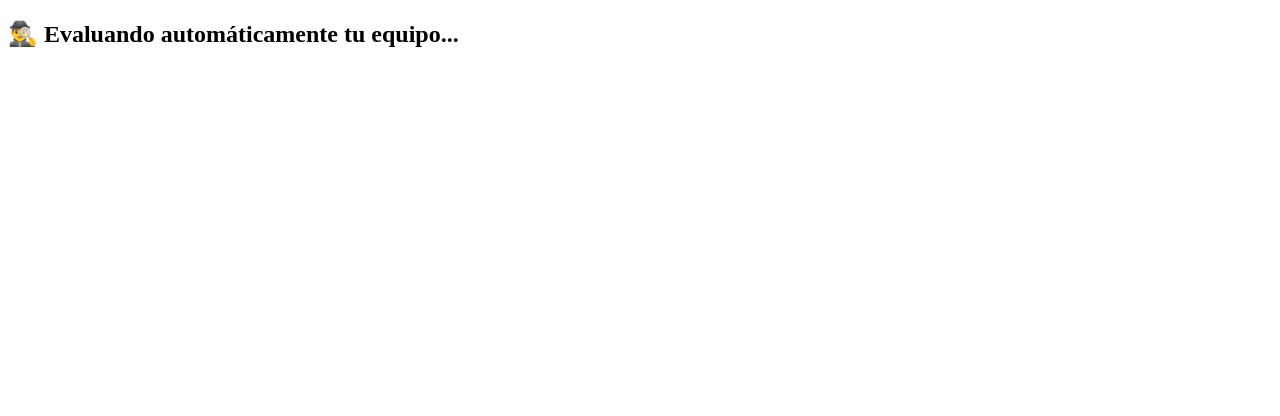
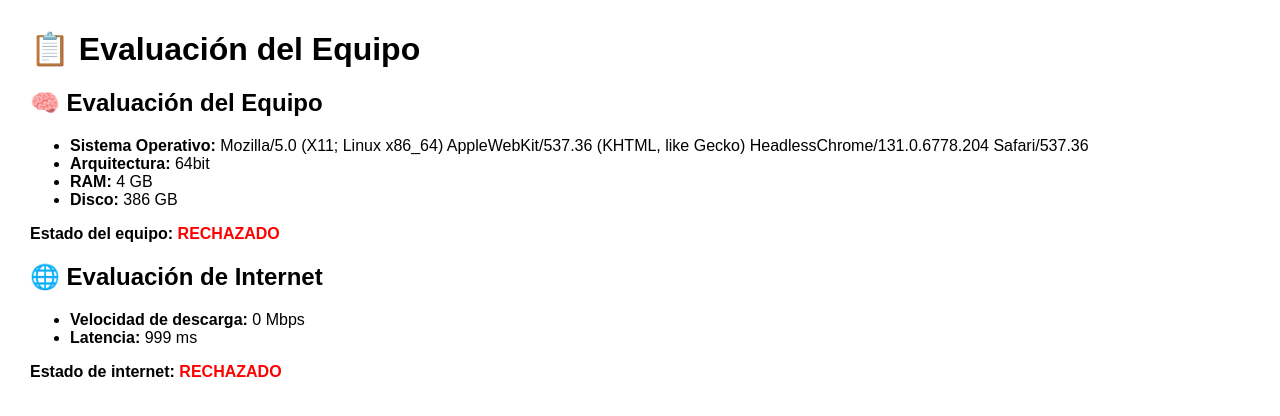
Before and after one commit to favellaneda1993/validador-web, a Flask app: page / in a window 1280 px wide. Shown: the top 416 px of the page. Run offline with Flask 3, Linux system fonts and the light colour scheme.

Commit message:
Update index.html

```diff
--- a/templates/index.html
+++ b/templates/index.html
@@ -2,59 +2,114 @@
 <html lang="es">
 <head>
   <meta charset="UTF-8">
-  <title>Validador Web</title>
+  <title>Evaluación del Equipo</title>
+  <style>
+    body { font-family: Arial; margin: 30px; }
+    .aprobado { color: green; font-weight: bold; }
+    .rechazado { color: red; font-weight: bold; }
+  </style>
+</head>
+<body>
+  <h1>📋 Evaluación del Equipo</h1>
+  <p id="estado">Cargando evaluación...</p>
+
+  <div id="resultado" style="display:none;">
+    <h2>🧠 Evaluación del Equipo</h2>
+    <ul>
+      <li><strong>Sistema Operativo:</strong> <span id="so"></span></li>
+      <li><strong>Arquitectura:</strong> <span id="arquitectura"></span></li>
+      <li><strong>RAM:</strong> <span id="ram"></span> GB</li>
+      <li><strong>Disco:</strong> <span id="disco"></span> GB</li>
+    </ul>
+    <p><strong>Estado del equipo:</strong> <span id="estado_equipo"></span></p>
+
+    <h2>🌐 Evaluación de Internet</h2>
+    <ul>
+      <li><strong>Velocidad de descarga:</strong> <span id="descarga"></span> Mbps</li>
+      <li><strong>Latencia:</strong> <span id="latencia"></span> ms</li>
+    </ul>
+    <p><strong>Estado de internet:</strong> <span id="estado_internet"></span></p>
+  </div>
+
   <script>
-document.addEventListener("DOMContentLoaded", async () => {
-    const hardware = {
-        sistema: navigator.userAgent,
-        arquitectura: navigator.platform.includes('64') ? '64bit' : '32bit',
-        ram: navigator.deviceMemory || 'Desconocido',
-        procesador: 'Intel o AMD multinúcleo', // no accesible por navegador
-        nucleos_fisicos: navigator.hardwareConcurrency / 2 || 2,
-        nucleos_logicos: navigator.hardwareConcurrency || 4
+    async function medirVelocidad() {
+      const inicio = performance.now();
+      try {
+        await fetch("https://via.placeholder.com/1000x100.png?rand=" + Math.random(), {cache: "no-store"});
+        const fin = performance.now();
+        const duracion = (fin - inicio) / 1000; // segundos
+        const tamanioBytes = 100000; // aprox. 100KB
+        const velocidadMbps = ((tamanioBytes * 8) / duracion) / (1024 * 1024); // en Mbps
+        return velocidadMbps.toFixed(2);
+      } catch (e) {
+        return 0;
+      }
+    }
+
+    async function medirLatencia() {
+      const inicio = performance.now();
+      try {
+        await fetch("https://www.google.com/favicon.ico", {mode: 'no-cors'});
+        const fin = performance.now();
+        return Math.round(fin - inicio);
+      } catch {
+        return 999;
+      }
+    }
+
+    async function evaluar() {
+      const ram = navigator.deviceMemory || 0;
+      const arquitectura = navigator.userAgent.includes("64") ? "64bit" : "32bit";
+      const so = navigator.userAgent;
+      const disco = 386; // estimado, ya que no se puede obtener exacto
+      const nucleos = navigator.hardwareConcurrency || 1;
+
+      const velocidad_descarga = await medirVelocidad();
+      const latencia = await medirLatencia();
+
+      const equipo = {
+        sistema_operativo: so,
+        arquitectura: arquitectura,
+        ram: ram,
+        disco: disco,
+        nucleos_fisicos: nucleos
       };
 
-    const velocidad = await medirInternet();
-
-    const datos = {
-        ...hardware,
-        ...velocidad
+      const internet = {
+        velocidad_descarga: parseFloat(velocidad_descarga),
+        latencia: latencia
       };
 
-    await fetch("/resultado", {
-        method: "POST",
-        headers: { "Content-Type": "application/json" },
+      const datos = { equipo, internet };
+
+      const res = await fetch('/resultado', {
+        method: 'POST',
+        headers: { 'Content-Type': 'application/json' },
         body: JSON.stringify(datos)
-    }).then(res => {
-        if (res.redirected) {
-            window.location.href = res.url;
-        }
-    });
       });
 
-async function medirInternet() {
-    const start = performance.now();
-    try {
-        const response = await fetch("https://www.google.com/images/branding/googlelogo/1x/googlelogo_color_150x54dp.png", { mode: "no-cors" });
-        const end = performance.now();
-        const tiempo = end - start;
-        return {
-            descarga: 100,  // puedes personalizar esto mejor
-            carga: 10,
-            latencia: parseFloat(tiempo.toFixed(2))
-        };
-    } catch (e) {
-        return {
-            descarga: 0,
-            carga: 0,
-            latencia: 999
-        };
+      const resultado = await res.json();
+      document.getElementById("estado").style.display = "none";
+      document.getElementById("resultado").style.display = "block";
+
+      document.getElementById("so").textContent = equipo.sistema_operativo;
+      document.getElementById("arquitectura").textContent = equipo.arquitectura;
+      document.getElementById("ram").textContent = equipo.ram;
+      document.getElementById("disco").textContent = equipo.disco;
+      document.getElementById("descarga").textContent = internet.velocidad_descarga;
+      document.getElementById("latencia").textContent = internet.latencia;
+
+      const estadoEquipo = resultado.estado_equipo;
+      const estadoInternet = resultado.estado_internet;
+
+      document.getElementById("estado_equipo").textContent = estadoEquipo;
+      document.getElementById("estado_equipo").className = estadoEquipo === "APROBADO" ? "aprobado" : "rechazado";
+
+      document.getElementById("estado_internet").textContent = estadoInternet;
+      document.getElementById("estado_internet").className = estadoInternet === "APROBADO" ? "aprobado" : "rechazado";
     }
-}
+
+    evaluar();
   </script>
-
-</head>
-<body>
-  <h2>🕵️‍♂️ Evaluando automáticamente tu equipo...</h2>
 </body>
 </html>
```
Lines whose indentation alone changed are shown as unchanged.
